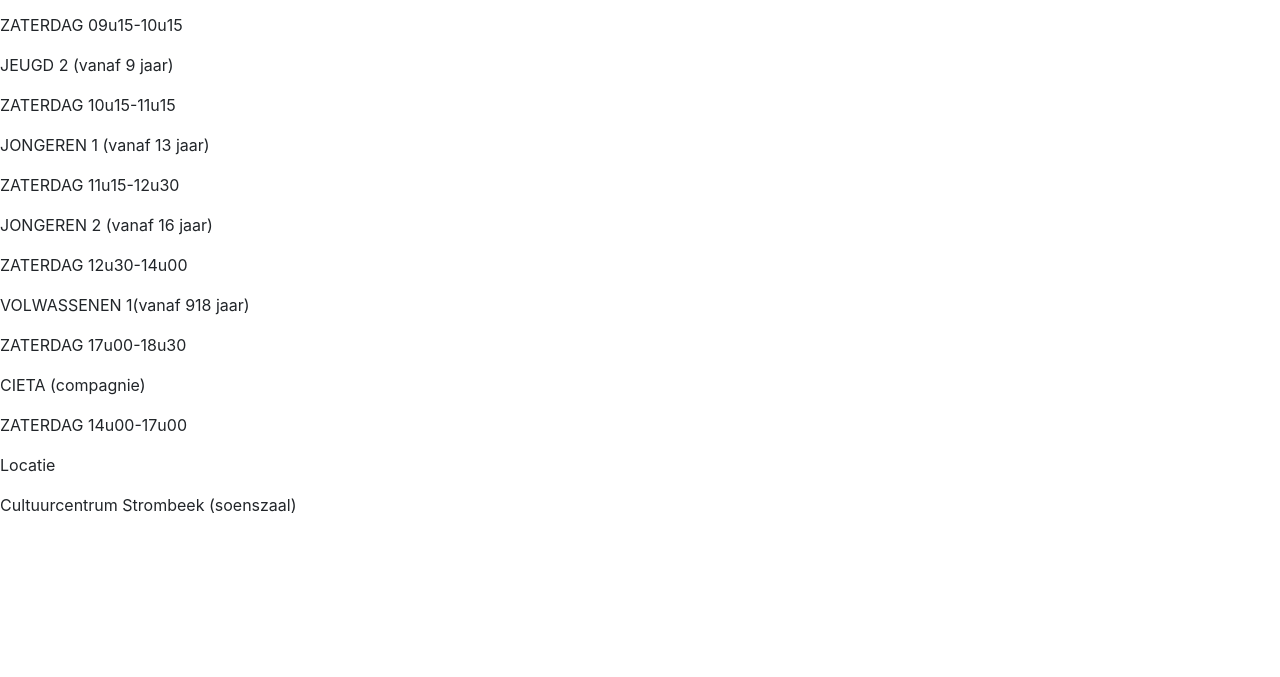
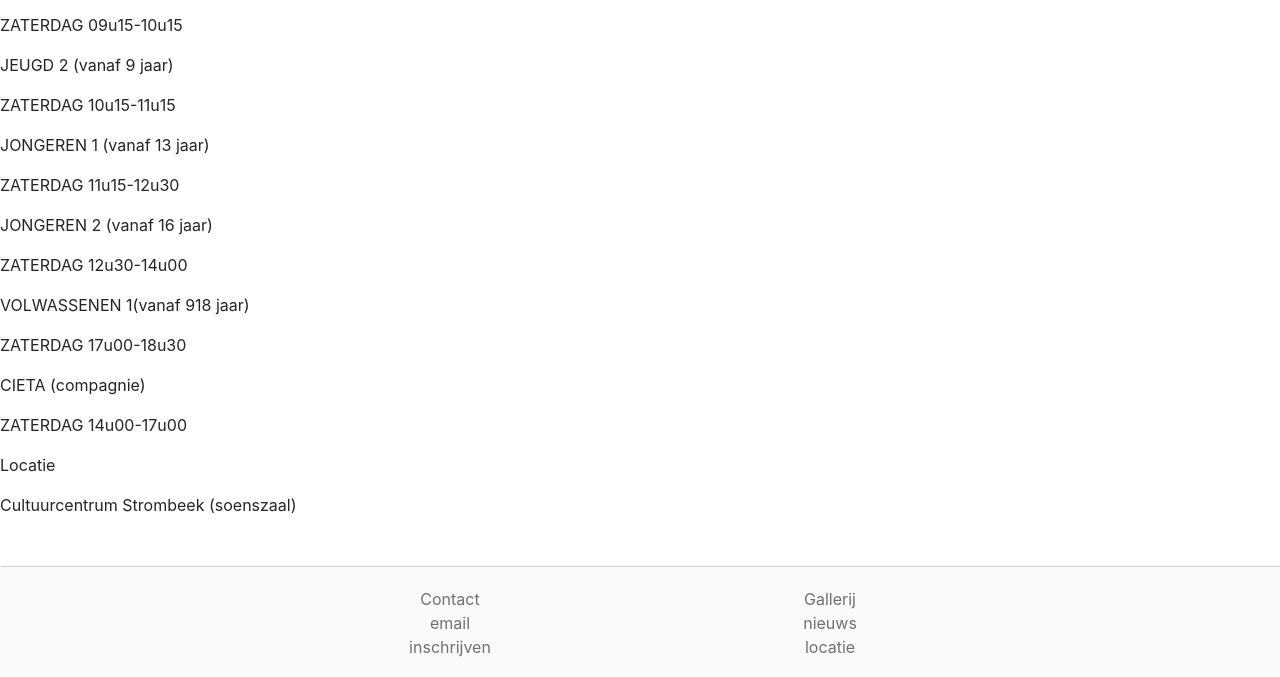
Before and after one commit to Nicolas-Pecher/SidhartaProject, a plain HTML site: page uren.html in a window 1280 px wide. Shown: the part 139-816 px from the top of the page. Drawn offline with nearby package versions, Linux system fonts and the light colour scheme.

Commit message:
footer added to all the pages

```diff
--- /dev/null
+++ b/css/Footer.css
@@ -0,0 +1,10 @@
+.footer{
+    background-color: rgb(250, 250, 250);
+    box-shadow: 1px -1px 1px lightgray;
+    padding: 20px;
+    color: #707070;
+    position: absolute;
+    bottom: 0;
+    width: 100%;
+    height: 110px;
+}
--- a/css/Header.css
+++ b/css/Header.css
@@ -1,3 +1,11 @@
+html {
+    position: relative;
+    min-height: 100%;
+}
+  body {
+    margin-bottom: 160px; /* Margin bottom by footer height */
+}
+
 nav{
     background-color: rgb(250, 250, 250);
     color: #707070;
--- a/uren.html
+++ b/uren.html
@@ -6,6 +6,7 @@
     <meta http-equiv="X-UA-Compatible" content="ie=edge">
     <link rel="stylesheet" href="https://stackpath.bootstrapcdn.com/bootstrap/4.1.3/css/bootstrap.min.css" integrity="sha384-MCw98/SFnGE8fJT3GXwEOngsV7Zt27NXFoaoApmYm81iuXoPkFOJwJ8ERdknLPMO" crossorigin="anonymous">
     <link rel="stylesheet" href="css/Header.css" type="text/css"/>
+    <link rel="stylesheet" href="css/Footer.css" type="text/css"/>
 	<title>Uurrooster</title>
 </head>
 <body>
@@ -37,7 +38,7 @@
 			</div>
 		  </nav>
 
-<!-- END OF HEADER -->
+	<!-- END OF HEADER -->
 
 	<h1>Uurrooster</h1>
 
@@ -62,6 +63,26 @@
 	<p>Locatie</p>
 	<p>Cultuurcentrum Strombeek (soenszaal)</p>
 
+<!-- FOOTER -->
+<div class="footer">
+	<div class="container">
+		<div class="row justify-content-center">
+			<div class="col-5 col-md-4 text-center">Contact</div>
+			<div class="col-5 col-md-4 text-center">Gallerij</div>
+		</div>
+		<div class="row justify-content-center">
+				<div class="col-5 col-md-4 text-center">email</div>
+				<div class="col-5 col-md-4 text-center">nieuws</div>
+		</div>
+		<div class="row justify-content-center">
+				<div class="col-5 col-md-4 text-center">inschrijven</div>
+				<div class="col-5 col-md-4 text-center">locatie</div>
+		</div>
+	</div>
+</div>
+
+<!-- END OF FOOTER -->
+
 <!-- SCRIPTS -->
 	<script src="https://code.jquery.com/jquery-3.3.1.slim.min.js" integrity="sha384-q8i/X+965DzO0rT7abK41JStQIAqVgRVzpbzo5smXKp4YfRvH+8abtTE1Pi6jizo" crossorigin="anonymous"></script>
     <script src="https://cdnjs.cloudflare.com/ajax/libs/popper.js/1.14.3/umd/popper.min.js" integrity="sha384-ZMP7rVo3mIykV+2+9J3UJ46jBk0WLaUAdn689aCwoqbBJiSnjAK/l8WvCWPIPm49" crossorigin="anonymous"></script>
```
Also changed, not shown: algemeen.html (+18 -0 lines), contact.html (+20 -0 lines), gallerij.html (+20 -0 lines), index.html (+20 -0 lines), nieuws.html (+20 -0 lines).
